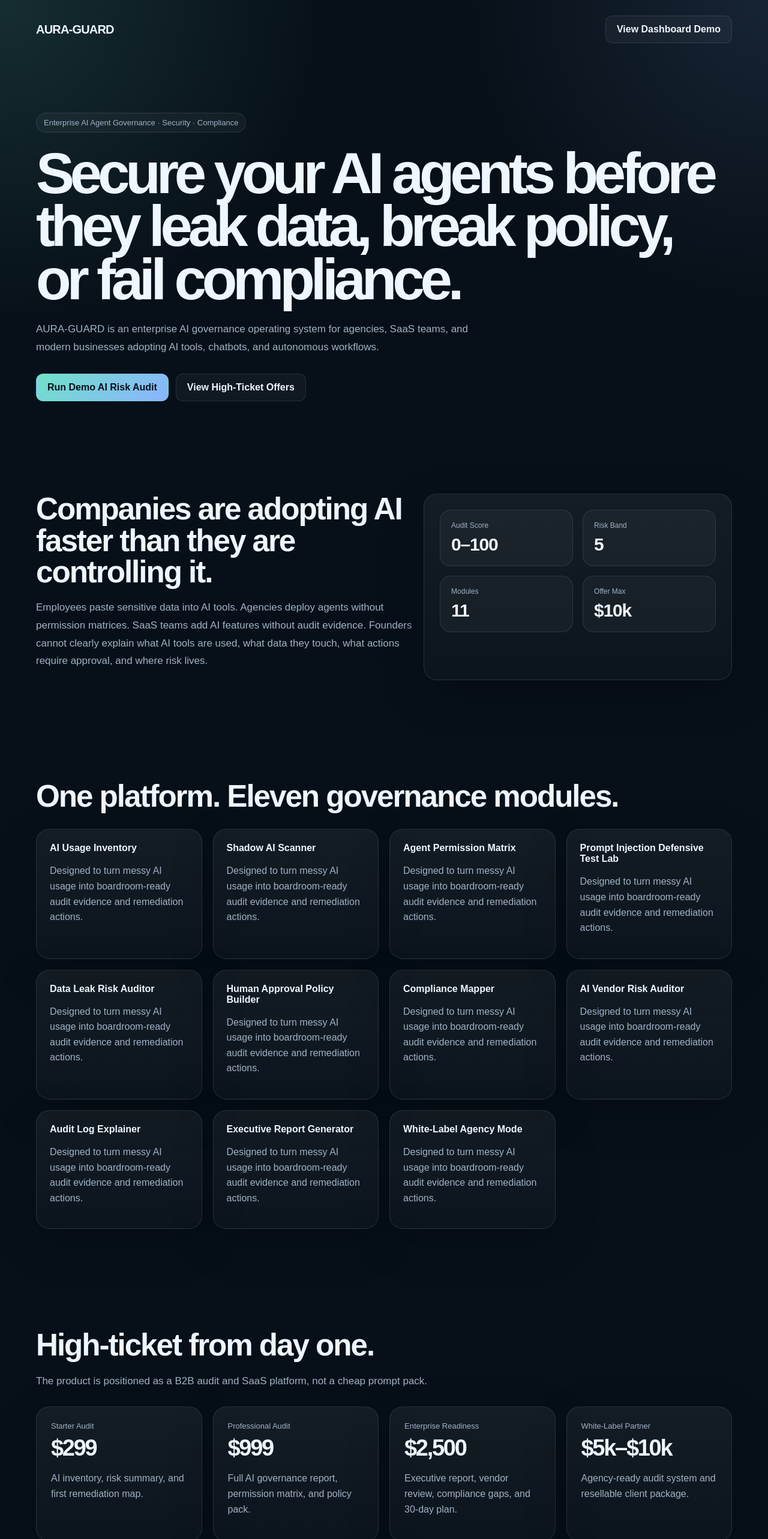
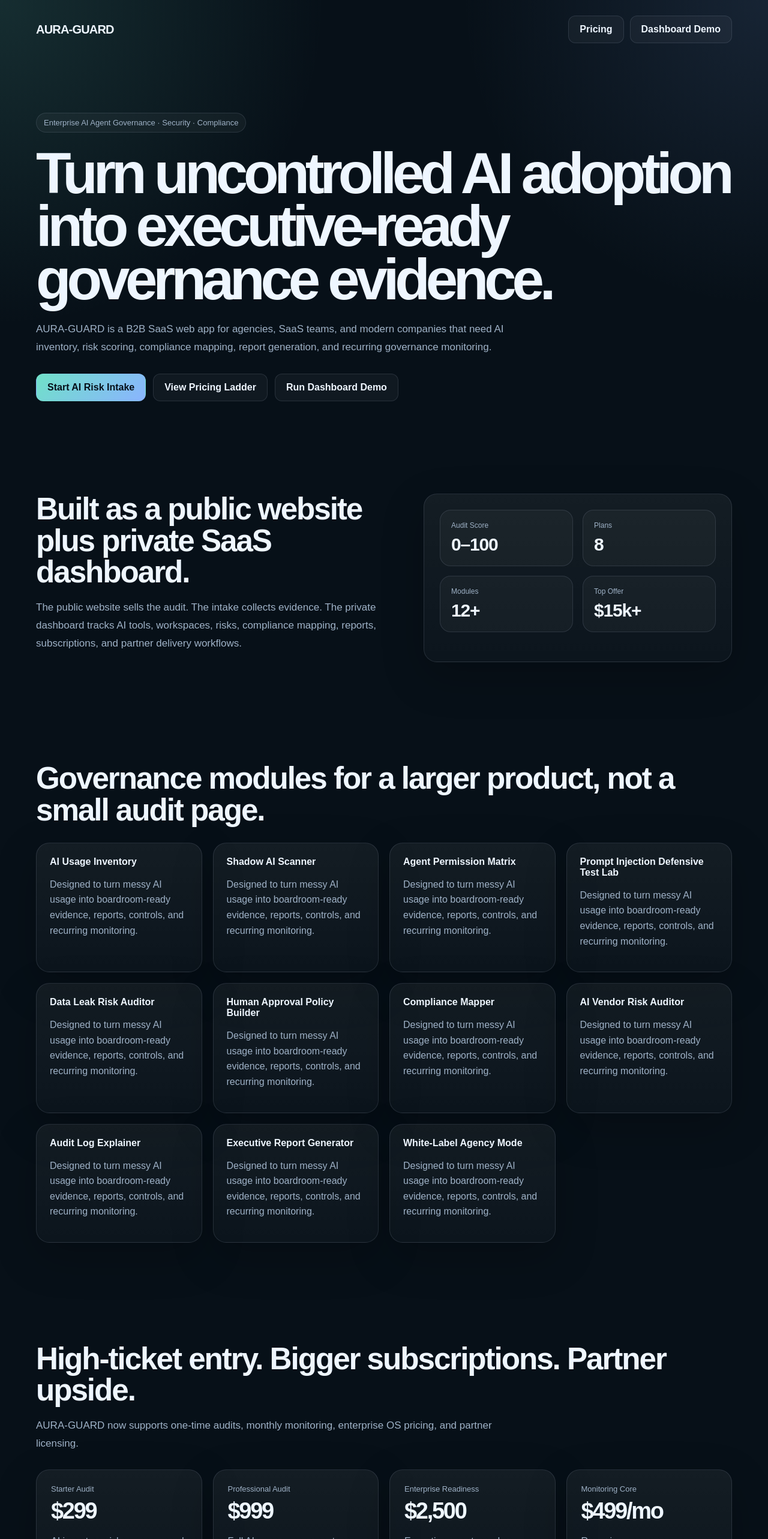
Before and after one commit to bisniskhusus019-hub/aura-guard-enterprise-os, a Next.js app: page / in a window 1280 px wide. Shown: the top 2566 px of the page at 60% size. Built offline with nearby package versions, Linux system fonts and the light colour scheme.

Commit message:
Strengthen landing page monetization and pricing CTA

```diff
--- a/app/page.tsx
+++ b/app/page.tsx
@@ -5,7 +5,9 @@
   ["Starter Audit", "$299", "AI inventory, risk summary, and first remediation map."],
   ["Professional Audit", "$999", "Full AI governance report, permission matrix, and policy pack."],
   ["Enterprise Readiness", "$2,500", "Executive report, vendor review, compliance gaps, and 30-day plan."],
-  ["White-Label Partner", "$5k–$10k", "Agency-ready audit system and resellable client package."],
+  ["Monitoring Core", "$499/mo", "Recurring governance monitoring after the audit."],
+  ["Enterprise OS", "$5,000/mo", "Large-team operating system for AI governance workflows."],
+  ["Strategic Partner", "$15,000+", "Premium partner package for agencies and consultancies."],
 ];
 
 export default function HomePage() {
@@ -13,43 +15,41 @@
     <main>
       <header className="container" style={{ padding: "26px 0", display: "flex", justifyContent: "space-between", alignItems: "center" }}>
         <strong style={{ fontSize: 20, letterSpacing: "-0.04em" }}>AURA-GUARD</strong>
-        <Link className="btn btn-secondary" href="/dashboard">
-          View Dashboard Demo
-        </Link>
+        <div style={{ display: "flex", gap: 10 }}>
+          <Link className="btn btn-secondary" href="/pricing">Pricing</Link>
+          <Link className="btn btn-secondary" href="/dashboard">Dashboard Demo</Link>
+        </div>
       </header>
 
       <section className="container" style={{ padding: "90px 0 70px" }}>
         <div className="badge">Enterprise AI Agent Governance · Security · Compliance</div>
         <h1 style={{ fontSize: "clamp(48px, 8vw, 96px)", lineHeight: 0.92, letterSpacing: "-0.075em", margin: "24px 0" }}>
-          Secure your AI agents before they leak data, break policy, or fail compliance.
+          Turn uncontrolled AI adoption into executive-ready governance evidence.
         </h1>
         <p className="section-copy">
-          AURA-GUARD is an enterprise AI governance operating system for agencies, SaaS teams, and modern businesses adopting AI tools, chatbots, and autonomous workflows.
+          AURA-GUARD is a B2B SaaS web app for agencies, SaaS teams, and modern companies that need AI inventory, risk scoring, compliance mapping, report generation, and recurring governance monitoring.
         </p>
         <div style={{ display: "flex", gap: 12, flexWrap: "wrap", marginTop: 30 }}>
-          <Link className="btn btn-primary" href="/dashboard">
-            Run Demo AI Risk Audit
-          </Link>
-          <a className="btn btn-secondary" href="#pricing">
-            View High-Ticket Offers
-          </a>
+          <Link className="btn btn-primary" href="/audit-intake">Start AI Risk Intake</Link>
+          <Link className="btn btn-secondary" href="/pricing">View Pricing Ladder</Link>
+          <Link className="btn btn-secondary" href="/dashboard">Run Dashboard Demo</Link>
         </div>
       </section>
 
       <section className="section">
         <div className="container grid" style={{ gridTemplateColumns: "1.1fr 0.9fr" }}>
           <div>
-            <h2 className="section-title">Companies are adopting AI faster than they are controlling it.</h2>
+            <h2 className="section-title">Built as a public website plus private SaaS dashboard.</h2>
             <p className="section-copy">
-              Employees paste sensitive data into AI tools. Agencies deploy agents without permission matrices. SaaS teams add AI features without audit evidence. Founders cannot clearly explain what AI tools are used, what data they touch, what actions require approval, and where risk lives.
+              The public website sells the audit. The intake collects evidence. The private dashboard tracks AI tools, workspaces, risks, compliance mapping, reports, subscriptions, and partner delivery workflows.
             </p>
           </div>
           <div className="card" style={{ padding: 26 }}>
             <div className="metric-grid" style={{ gridTemplateColumns: "1fr 1fr" }}>
               <div className="metric-card"><div className="metric-label">Audit Score</div><div className="metric-value">0–100</div></div>
-              <div className="metric-card"><div className="metric-label">Risk Band</div><div className="metric-value">5</div></div>
-              <div className="metric-card"><div className="metric-label">Modules</div><div className="metric-value">11</div></div>
-              <div className="metric-card"><div className="metric-label">Offer Max</div><div className="metric-value">$10k</div></div>
+              <div className="metric-card"><div className="metric-label">Plans</div><div className="metric-value">8</div></div>
+              <div className="metric-card"><div className="metric-label">Modules</div><div className="metric-value">12+</div></div>
+              <div className="metric-card"><div className="metric-label">Top Offer</div><div className="metric-value">$15k+</div></div>
             </div>
           </div>
         </div>
@@ -57,14 +57,12 @@
 
       <section className="section">
         <div className="container">
-          <h2 className="section-title">One platform. Eleven governance modules.</h2>
+          <h2 className="section-title">Governance modules for a larger product, not a small audit page.</h2>
           <div className="grid" style={{ gridTemplateColumns: "repeat(auto-fit, minmax(240px, 1fr))", marginTop: 28 }}>
             {auditModules.map((module) => (
               <div className="card" style={{ padding: 22 }} key={module}>
                 <strong>{module}</strong>
-                <p style={{ color: "var(--muted)", lineHeight: 1.6 }}>
-                  Designed to turn messy AI usage into boardroom-ready audit evidence and remediation actions.
-                </p>
+                <p style={{ color: "var(--muted)", lineHeight: 1.6 }}>Designed to turn messy AI usage into boardroom-ready evidence, reports, controls, and recurring monitoring.</p>
               </div>
             ))}
           </div>
@@ -73,8 +71,8 @@
 
       <section className="section" id="pricing">
         <div className="container">
-          <h2 className="section-title">High-ticket from day one.</h2>
-          <p className="section-copy">The product is positioned as a B2B audit and SaaS platform, not a cheap prompt pack.</p>
+          <h2 className="section-title">High-ticket entry. Bigger subscriptions. Partner upside.</h2>
+          <p className="section-copy">AURA-GUARD now supports one-time audits, monthly monitoring, enterprise OS pricing, and partner licensing.</p>
           <div className="grid" style={{ gridTemplateColumns: "repeat(auto-fit, minmax(240px, 1fr))", marginTop: 28 }}>
             {pricing.map(([name, price, description]) => (
               <div className="card" style={{ padding: 24 }} key={name}>
@@ -84,6 +82,7 @@
               </div>
             ))}
           </div>
+          <Link className="btn btn-primary" href="/pricing" style={{ marginTop: 26 }}>Open Full Pricing Page</Link>
         </div>
       </section>
     </main>
```
